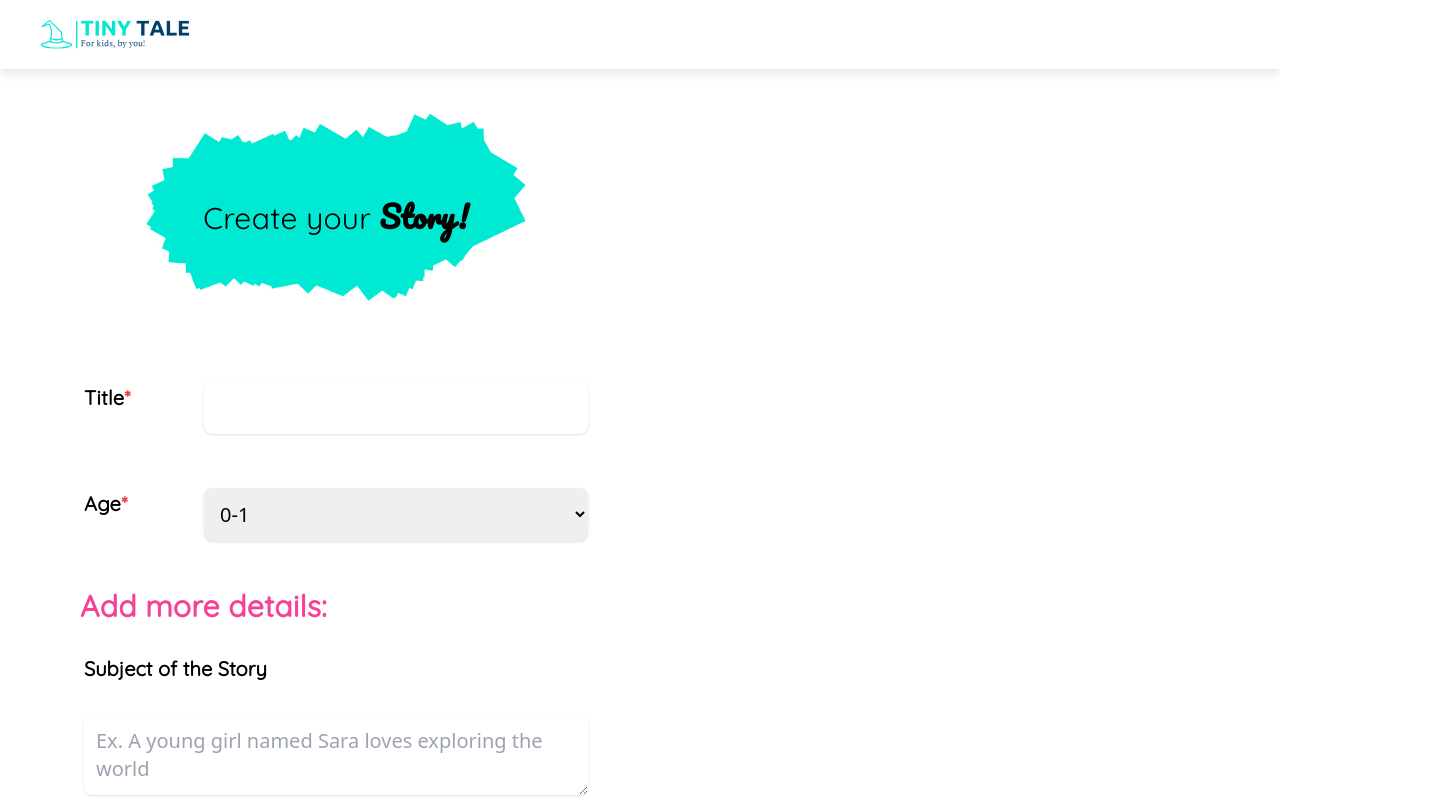
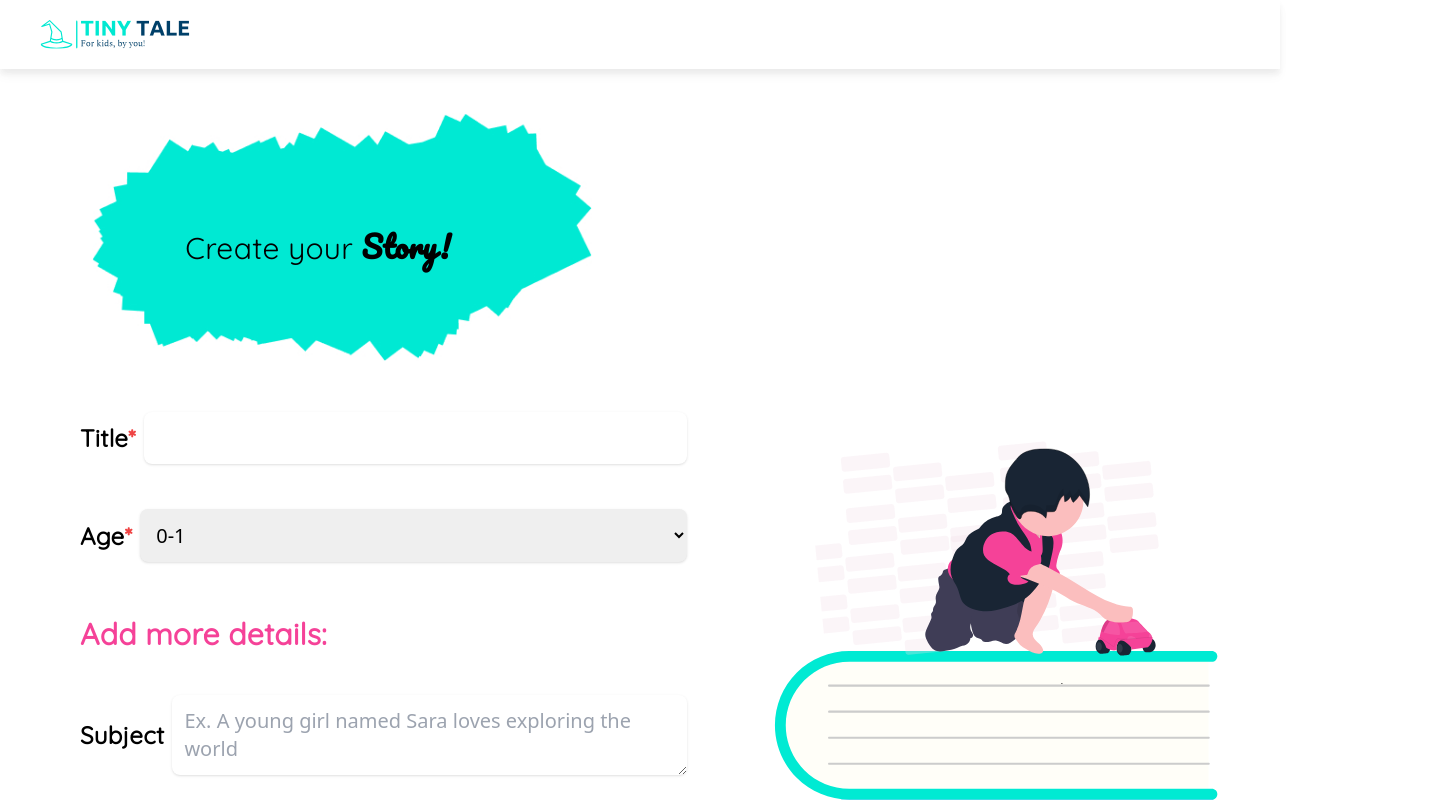
Before and after one commit to CustomKidsBooks/children-books-personalized, a Next.js app in the folder frontend/: page /create-story in a window 1280 px wide. Shown: the top 800 px of the page, 1430 px wide, since content can reach past the window. Built offline with nearby package versions, Linux system fonts and the light colour scheme.

Commit message:
image positioning

```diff
--- a/frontend/src/components/ReusableInput.tsx
+++ b/frontend/src/components/ReusableInput.tsx
@@ -56,14 +56,14 @@ const ReusableInput: React.FC<ReusableInputProps> = ({
           onChange={onChange}
           onBlur={onBlur}
           placeholder={placeholder}
-          className="form_input shadow"
+          className="form_input shadow w-full"
         />
       );
     }
   };
 
   return (
-    <div className="flex flex-col mt-5">
+    <div className="flex flex-col w-full">
       {renderInput()}
       {error && <div>{error}</div>}
     </div>
--- a/frontend/src/components/StoryForm.tsx
+++ b/frontend/src/components/StoryForm.tsx
@@ -62,13 +62,15 @@ const StoryForm: React.FC<StoryFormProps> = ({
 
   return (
     <>
-      <section className="w-full max-w-2xl p-10">
+      <section className="w-full p-10">
+        <div className="flex">
           <div className="p-1 relative shrink flex flex-col items-center sm:flex-row sm:items-center justify-center">
             <Image
               src="/assets/create-story.jpg"
               alt="create-story"
-            width={380}
+              width={500}
               height={3}
+              className="ml-4 lg:ml-12"
             />
             <div
               className={`absolute top-1/2 left-1/2 transform -translate-x-1/2 -translate-y-1/2 bg-opacity-70 p-2 whitespace-nowrap`}
@@ -76,22 +78,28 @@ const StoryForm: React.FC<StoryFormProps> = ({
               <h1
                 className={`${Heading({
                   align: "center",
-              })} font-normal text-xl md:text-3xl text-black font-quicksand tracking-normal md:tracking-widest leading-none md:leading-normal lg:leading-loose`}
+                })} font-normal text-xl lg:text-3xl text-black font-quicksand tracking-normal md:tracking-widest leading-none md:leading-normal lg:leading-loose`}
               >
                 Create your{" "}
                 <span className="font-pacifico font-bold">Story!</span>
               </h1>
             </div>
           </div>
-        <div className="p-10 flex flex-col bg-gradient-radial md:bg-none">
+        </div>
+        <div className="grid sm:grid-cols-1 lg:grid-cols-12 gap-x-8">
+          <div className="col-span-7">
+            <div className="bg-kid h-229 background"></div>
+            <div className="inline-flex pt-3 pr-4 pb-px pl-3 flex-col justify-end items-start bg-education h-113.12 background">
+            </div>
+            <div className="px-10 flex flex-col -mt-28 lg:-mt-0">
               <form onSubmit={formikSubmit}>
-            <div className="md:flex items-center justify-between p-1">
+                <div className="md:flex items-center justify-between">
                   <label
                     htmlFor="title"
-                className="text-lg md:text-xl font-quicksand font-bold tracking-normal md:tracking-widest leading-none md:leading-normal lg:leading-loose mr-2"
+                    className="label-input font-bold"
                   >
                     Title
-                <span className="text-red-500">*</span>
+                    <span className="asterisk">*</span>
                   </label>
                   <ReusableInput
                     id="title"
@@ -104,16 +112,16 @@ const StoryForm: React.FC<StoryFormProps> = ({
                 </div>
                 <div>
                   {touched.title && errors.title ? (
-                <div className="text-red-500">{errors.title}</div>
+                    <div className="asterisk">{errors.title}</div>
                   ) : null}
                 </div>
-            <div className="md:flex items-center justify-between p-1">
+                <div className="md:flex items-center">
                   <label
                     htmlFor="ageGroup"
-                className="font-bold text-lg md:text-xl font-quicksand tracking-normal md:tracking-widest leading-none md:leading-normal lg:leading-loose mr-2"
+                    className="label-input font-bold"
                   >
                     Age
-                <span className="text-red-500">*</span>
+                    <span className="asterisk">*</span>
                   </label>
                   <ReusableInput
                     id="ageGroup"
@@ -127,21 +135,22 @@ const StoryForm: React.FC<StoryFormProps> = ({
                 </div>
                 <div>
                   {touched.ageGroup && errors.ageGroup ? (
-                <div className="text-red-500">{errors.ageGroup}</div>
+                    <div className="asterisk">{errors.ageGroup}</div>
                   ) : null}
                 </div>
+                <div className="bg-gradient-radial rounded-l-1337.728 lg:bg-none lg:rounded-none  absolute right-[-150px] top-[800px] opacity-40 w-500 h-550"></div>
                 <label
                   htmlFor="details"
-              className="font-bold font-quicksand text-pink text-2xl md:text-3xl tracking-normal md:tracking-widest leading-none md:leading-normal lg:leading-loose"
+                  className="font-bold font-quicksand text-pink sm:text-2xl lg:text-3xl tracking-normal md:tracking-widest leading-none md:leading-normal lg:leading-loose"
                 >
                   Add more details:
                 </label>
-            <div className="items-center justify-between px-1">
+                <div className="md:flex items-center justify-between">
                   <label
                     htmlFor="subject"
-                className="text-lg md:text-xl font-bold font-quicksand"
+                    className="label-input font-bold"
                   >
-                Subject of the Story
+                    Subject
                   </label>
                   <ReusableInput
                     id="subject"
@@ -152,7 +161,7 @@ const StoryForm: React.FC<StoryFormProps> = ({
                     onBlur={handleBlur}
                     placeholder="Ex. A young girl named Sara loves exploring the world"
                     rows={2}
-                className="md:w-full"
+                    className="w-full"
                   />
                   {touched.subject && errors.subject ? (
                     <div>{errors.subject}</div>
@@ -162,14 +171,14 @@ const StoryForm: React.FC<StoryFormProps> = ({
                   <div className="flex items-center">
                     <label
                       htmlFor="characters"
-                  className="font-bold text-lg md:text-xl font-quicksand tracking-normal md:tracking-widest leading-none md:leading-normal lg:leading-loose mr-2 "
+                      className="label-input font-bold"
                     >
                       Characters
                     </label>
                     <div className="flex items-center">
                       <button
                         id="addFieldButton"
-                    className="px-1 sm:px-0.5 bg-white font-bold font-quicksand shadow-lg sm:shadow-md"
+                        className="px-1 sm:px-0.5 bg-white font-bold font-quicksand shadow-xl sm:shadow-md"
                         onClick={handleAddField}
                       >
                         <FontAwesomeIcon icon={faPlus} />
@@ -181,7 +190,7 @@ const StoryForm: React.FC<StoryFormProps> = ({
                       <div className="md:flex items-center justify-between px-1">
                         <label
                           htmlFor="name"
-                      className="font-medium text-lg md:text-xl font-quicksand tracking-normal md:tracking-widest leading-none md:leading-normal lg:leading-loose mr-2"
+                          className="label-input font-medium"
                         >
                           Name:
                         </label>
@@ -198,13 +207,13 @@ const StoryForm: React.FC<StoryFormProps> = ({
                             )
                           }
                           onBlur={handleBlur}
-                      className="md:w-full"
+                          className="w-full"
                         />
                       </div>
                       <div className="md:flex items-center justify-between px-1">
                         <label
                           htmlFor="description"
-                      className="font-medium text-lg md:text-xl font-quicksand tracking-normal md:tracking-widest leading-none md:leading-normal lg:leading-loose mr-2"
+                          className="label-input font-medium"
                         >
                           Description:
                         </label>
@@ -233,7 +242,7 @@ const StoryForm: React.FC<StoryFormProps> = ({
                   <div className="md:flex items-center justify-between px-1">
                     <label
                       htmlFor="lesson"
-                  className="font-bold text-lg md:text-xl font-quicksand tracking-normal md:tracking-widest leading-none md:leading-normal lg:leading-loose mr-2"
+                      className="label-input font-bold"
                     >
                       Lesson
                     </label>
@@ -255,7 +264,18 @@ const StoryForm: React.FC<StoryFormProps> = ({
                     Write my book!
                   </Button>
                 </div>
+
               </form>
+            </div>
+          </div>
+          <div className="col-span-5 ml-auto shrink hidden lg:block">
+            <Image
+              src="/assets/kid-book.svg"
+              alt="kids book"
+              width={514}
+              height={783}
+            />
+          </div>
         </div>
       </section>
     </>
--- a/frontend/src/styles/globals.css
+++ b/frontend/src/styles/globals.css
@@ -53,5 +53,17 @@
 }
 
 .form_input {
-  @apply w-full md:w-96 flex rounded-lg my-3 p-3 text-xl text-black outline-0;
+  @apply w-full flex rounded-lg my-3 p-3 sm:text-lg lg:text-xl text-black outline-0;
 }
+
+.label-input {
+  @apply sm:text-xl lg:text-2xl font-quicksand tracking-normal md:tracking-widest leading-none md:leading-normal lg:leading-loose mr-2;
+}
+
+.asterisk {
+  @apply text-red-500;
+}
+
+.background {
+  @apply bg-no-repeat bg-opacity-0 lg:bg-none lg:h-0;
+}
--- a/frontend/tailwind.config.js
+++ b/frontend/tailwind.config.js
@@ -49,12 +49,27 @@ module.exports = {
         "3xl":
           "0px 5px 5px 0px rgba(2, 3, 3, 0.04), 0px 3px 14px 0px rgba(2, 3, 3, 0.02), 0px 8px 10px 0px rgba(2, 3, 3, 0.03)",
       },
+      height: {
+        "229": "229.978px",
+        "113.12": "113.12px",
+        "550": "550px",
+      },
+      width: {
+        "500": "500px",
+      },
+      borderRadius: {
+        "1337.728": "1337.728px"
+      },
+      backgroundColor: {
+        'kid': 'rgba(255, 255, 255, 0.80)',
+      },
       backgroundImage: {
         "gradient-radial":
           "radial-gradient(50% 50.00% at 50% 50.00%, #00EAD3 0%, rgba(0, 234, 211, 0.00) 100%)",
         kid: "url(/assets/kid.svg)",
         ellipse: "url(/assets/bg_ellipse.png)",
         flower: "url(/assets/bg_flower.png)",
+        education: "url('/assets/education.svg')",
       },
     },
   },
```
Also changed, not shown: frontend/public/assets/Group21.svg (added), frontend/public/assets/education.svg (added). Lines whose indentation alone changed are shown as unchanged.
